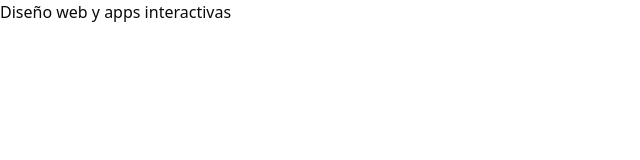
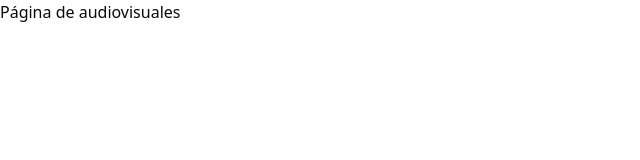
Before and after one commit to claullopcastella/Portafolio, a Vue app: page /#/audiovisuales in a window 1280 px wide. Before the commit this address led to /#/. Shown: the top 160 px of the page, without its empty margins (0-640 px from the left). Built offline with nearby package versions, Linux system fonts and the light colour scheme.

Commit message:
Pages creadas para la url de la web

```diff
--- a/src/App.vue
+++ b/src/App.vue
@@ -5,10 +5,15 @@ import { RouterView } from 'vue-router';
 
 </script>
 
+
 <template>
+
   <main>
+
     <RouterView />
+
   </main>
+
 </template>
 
 <style scoped>
--- /dev/null
+++ b/src/pages/audiovisuales/Audiovisuales.vue
@@ -0,0 +1,3 @@
+<template>
+    <h1>Página de audiovisuales</h1>
+</template>
--- /dev/null
+++ b/src/pages/contactame/Contactame.vue
@@ -0,0 +1,3 @@
+<template>
+    <h1>Página de contacto</h1>
+</template>
--- a/src/pages/home/Home.vue
+++ b/src/pages/home/Home.vue
@@ -5,7 +5,7 @@
 
 <template>
 
-<h1>Diseño web y apps interactivas</h1>
+<h1>Página principal</h1>
 
 
 </template>
--- /dev/null
+++ b/src/pages/juegomesa/Juegomesa.vue
@@ -0,0 +1,3 @@
+<template>
+    <h1>Página de Juego de mesa</h1>
+</template>
--- /dev/null
+++ b/src/pages/respuesta/Respuesta.vue
@@ -0,0 +1,3 @@
+<template>
+    <h1>Indecisión page</h1>
+</template>
--- /dev/null
+++ b/src/pages/videojuego/Videojuego.vue
@@ -0,0 +1,3 @@
+<template>
+    <h1>Página de videojuego</h1>
+</template>
--- a/src/router/index.ts
+++ b/src/router/index.ts
@@ -1,4 +1,9 @@
+import Audiovisuales from "@/pages/audiovisuales/Audiovisuales.vue";
+import Contactame from "@/pages/contactame/Contactame.vue";
 import Home from "@/pages/home/Home.vue";
+import Juegomesa from "@/pages/juegomesa/Juegomesa.vue";
+import Respuesta from "@/pages/respuesta/Respuesta.vue";
+import Videojuego from "@/pages/videojuego/Videojuego.vue";
 import { createRouter, createWebHashHistory } from "vue-router";
 
 
@@ -7,10 +12,36 @@ export const router = createRouter({
   history: createWebHashHistory(import.meta.env.BASE_URL),
 
   routes: [
+
     {
       path: '/',
       name: 'home',
       component: Home
+    },
+    {
+      path: '/audiovisuales',
+      name: 'audiovisuales',
+      component: Audiovisuales
+    },
+    {
+      path: '/contactame',
+      name: 'contactame',
+      component: Contactame
+    },
+    {
+      path: '/juegomesa',
+      name: 'juegomesa',
+      component: Juegomesa
+    },
+    {
+      path: '/indecision',
+      name: 'indecision',
+      component: Respuesta
+    },
+    {
+      path: '/videojuego',
+      name: 'videojuego',
+      component: Videojuego
     },
     {
       path: '/:patchMatch(.*)',
--- a/src/style.css
+++ b/src/style.css
@@ -2,6 +2,11 @@
 @import "tw-animate-css";
 
 @custom-variant dark (&:is(.dark *));
+
+@font-face {
+  font-family: "perfectly-nineties-regular";
+  src: url("/fonts/perfectly-nineties-regular.otf") format("opentype");
+}
 
 @theme inline {
   --radius-sm: calc(var(--radius) - 4px);
```
Also changed, not shown: public/fonts/perfectly-nineties-regular.otf (added).
